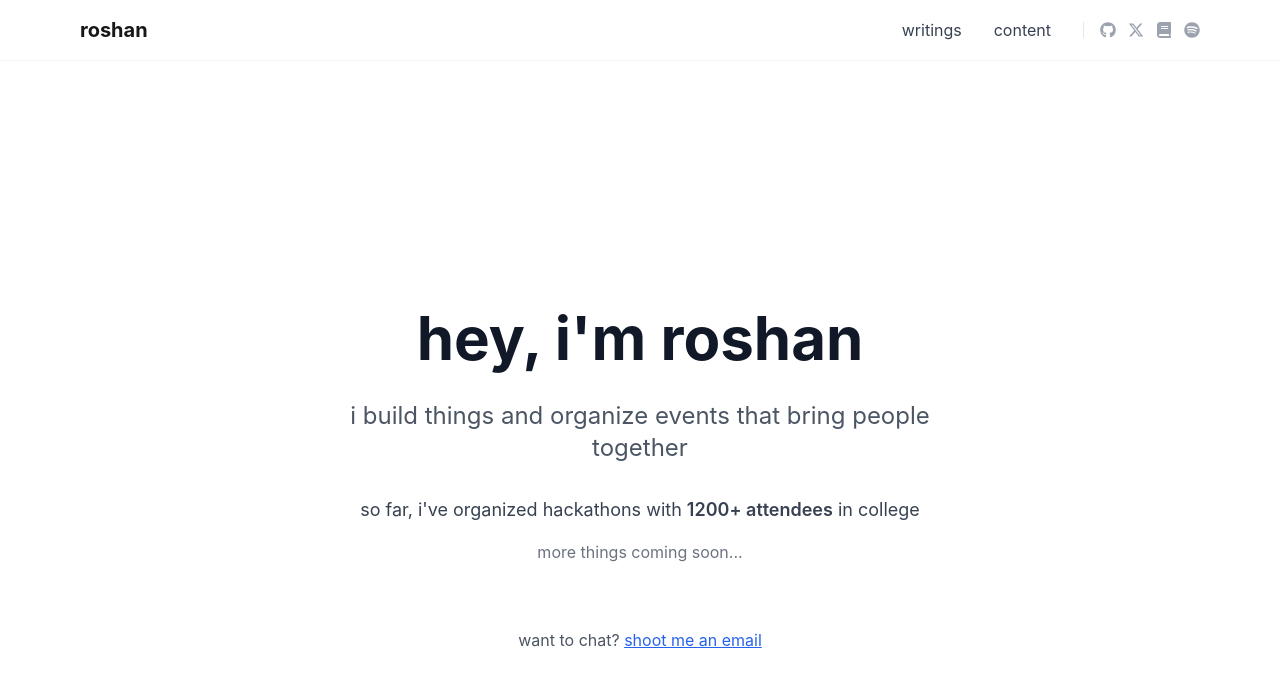
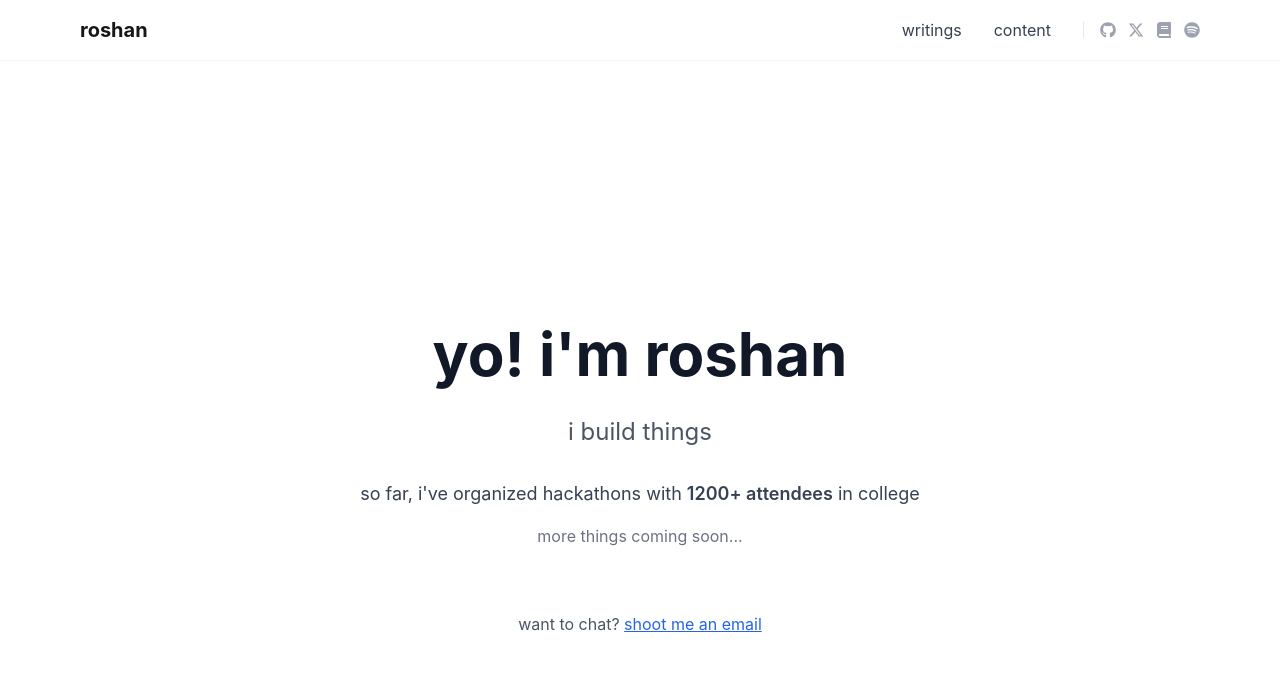
Before and after one commit to rohoswagger/whoami, a Next.js app: page / in a window 1280 px wide. Shown: the top 686 px of the page. Built offline with nearby package versions, Linux system fonts and the light colour scheme.

Commit message:
Updated Hero.tsx

```diff
--- a/app/components/Hero.tsx
+++ b/app/components/Hero.tsx
@@ -6,12 +6,12 @@ const Hero: React.FC = () => {
       <div className="max-w-2xl text-center space-y-8">
         {/* Main heading */}
         <h1 className="text-4xl md:text-6xl font-bold text-gray-900">
-          hey, i&apos;m roshan
+          yo! i&apos;m roshan
         </h1>
 
         {/* Subtitle */}
         <p className="text-xl md:text-2xl text-gray-600 leading-relaxed">
-          i build things and organize events that bring people together
+          i build things
         </p>
 
         {/* What I've done */}
```
